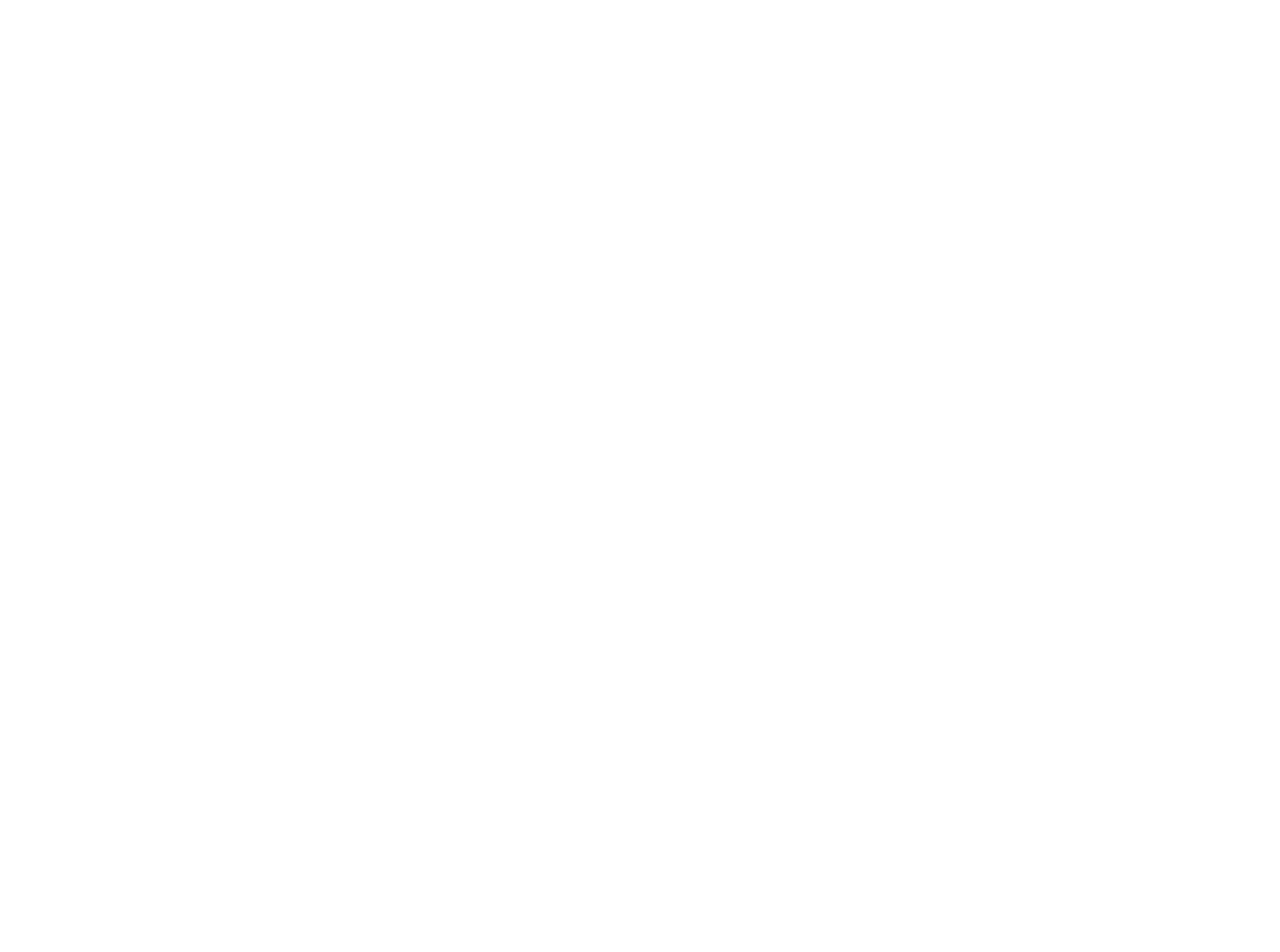
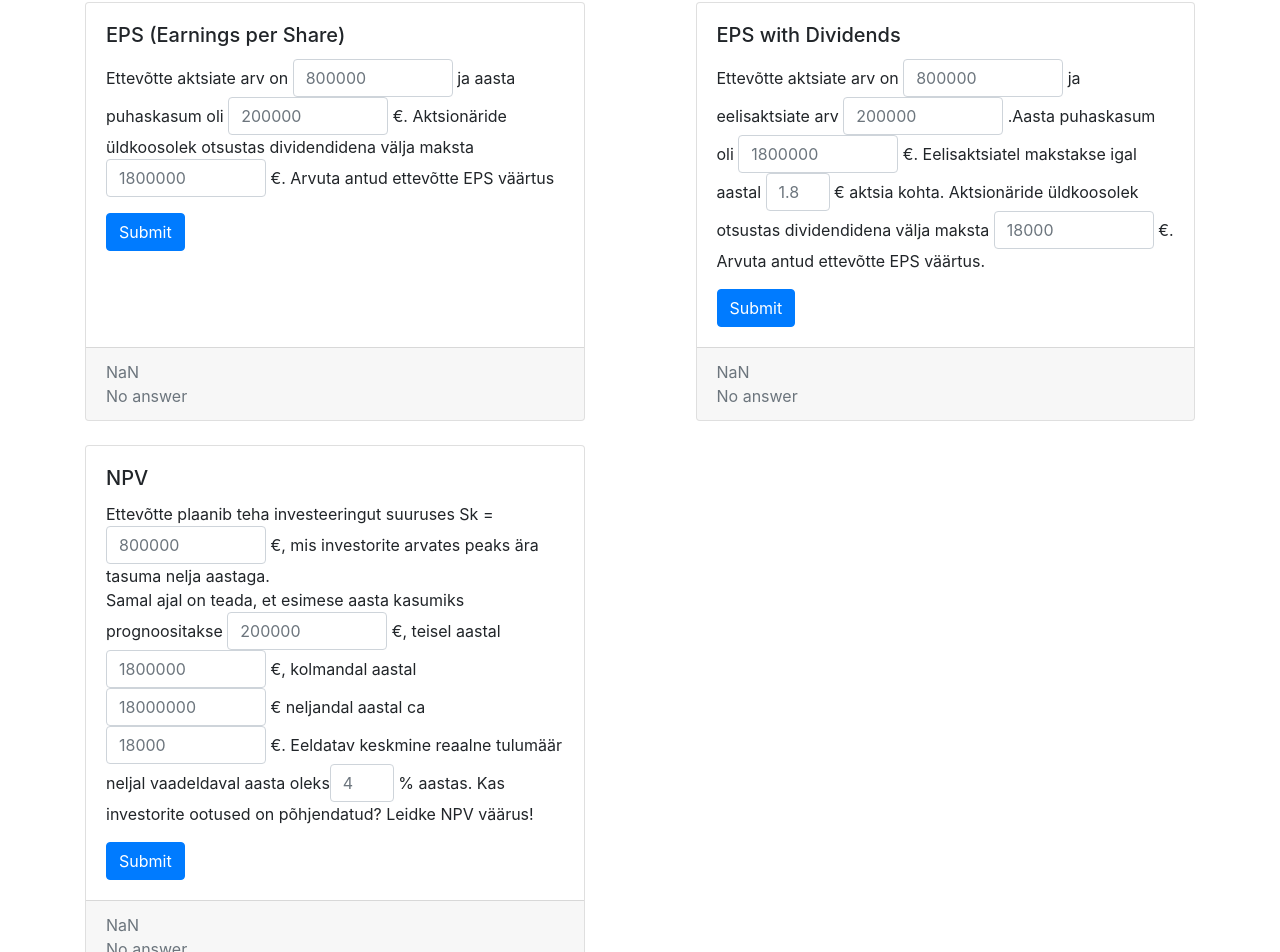
Before and after one commit to kuldarvakker/math-calc-forms-icy0031, a React (Create React App) app: page / in a window 1280 px wide. Shown: the part 1486-2438 px from the top of the page. Before the commit the page ends 1488 px from the top, so only its background shows below. Built offline with nearby package versions, Linux system fonts and the light colour scheme.

Commit message:
Eps, EpsDiv, Npv

```diff
--- a/src/App.tsx
+++ b/src/App.tsx
@@ -8,7 +8,7 @@
     RoiYearly,
     RoaRoe,
     TasuvusAeg,
-    TasuvusPunkt
+    TasuvusPunkt, Eps, EpsDiv, Npv
 } from "./formulas/AjaldatudKasumiVaartus";
 
 function App() {
@@ -21,6 +21,10 @@
     const [roe, setRoe] = useState([NaN, "No answer"]);
     const [tasuvusAeg, setTasuvusAeg] = useState([NaN, "No answer"]);
     const [tasuvusPunkt, setTasuvusPunkt] = useState([NaN, "No answer"]);
+    const [eps, setEps] = useState([NaN, "No answer"]);
+    const [epsDiv, setEpsDiv] = useState([NaN, "No answer"]);
+    const [npv, setNpv] = useState([NaN, "No answer"]);
+
 
 
     return (
@@ -138,6 +142,64 @@
                     answer={tasuvusPunkt}
                 />
 
+                <FormCard
+                    title={'EPS (Earnings per Share)'}
+                    handleSubmit={(e) => setEps(Eps(e))}
+                    text={[
+                        'Ettevõtte aktsiate arv on ',
+                        <Form.Control type="text" style={{display: "inline", width: "10rem"}} placeholder="800000"/>,
+                        ' ja aasta puhaskasum oli ',
+                        <Form.Control type="text" style={{display: "inline", width: "10rem"}} placeholder="200000"/>,
+                        ' €. Aktsionäride üldkoosolek otsustas dividendidena välja maksta ',
+                        <Form.Control type="text" style={{display: "inline", width: "10rem"}} placeholder="1800000"/>,
+                        ' €. Arvuta antud ettevõtte EPS väärtus'
+                    ]}
+                    answer={eps}
+                />
+
+                <FormCard
+                    title={'EPS with Dividends'}
+                    handleSubmit={(e) => setEpsDiv(EpsDiv(e))}
+                    text={[
+                        'Ettevõtte aktsiate arv on ',
+                        <Form.Control type="text" style={{display: "inline", width: "10rem"}} placeholder="800000"/>,
+                        ' ja eelisaktsiate arv ',
+                        <Form.Control type="text" style={{display: "inline", width: "10rem"}} placeholder="200000"/>,
+                        ' .Aasta puhaskasum oli ',
+                        <Form.Control type="text" style={{display: "inline", width: "10rem"}} placeholder="1800000"/>,
+                        ' €. Eelisaktsiatel makstakse igal aastal ',
+                        <Form.Control type="text" style={{display: "inline", width: "4rem"}} placeholder="1.8"/>,
+                        ' € aktsia kohta. Aktsionäride üldkoosolek otsustas dividendidena \n' +
+                        'välja maksta ',
+                        <Form.Control type="text" style={{display: "inline", width: "10rem"}} placeholder="18000"/>,
+                        ' €. Arvuta antud ettevõtte EPS väärtus.'
+                    ]}
+                    answer={epsDiv}
+                />
+
+                <FormCard
+                    title={'NPV'}
+                    handleSubmit={(e) => setNpv(Npv(e))}
+                    text={[
+                        'Ettevõtte plaanib teha investeeringut suuruses Sk = ',
+                        <Form.Control type="text" style={{display: "inline", width: "10rem"}} placeholder="800000"/>,
+                        ' €, mis investorite arvates peaks ära tasuma nelja aastaga. ',
+                        <br />,
+                        'Samal ajal on teada, et esimese aasta kasumiks prognoositakse ',
+                        <Form.Control type="text" style={{display: "inline", width: "10rem"}} placeholder="200000"/>,
+                        ' €, teisel aastal ',
+                        <Form.Control type="text" style={{display: "inline", width: "10rem"}} placeholder="1800000"/>,
+                        ' €, kolmandal aastal ',
+                        <Form.Control type="text" style={{display: "inline", width: "10rem"}} placeholder="18000000"/>,
+                        ' € neljandal aastal ca ',
+                        <Form.Control type="text" style={{display: "inline", width: "10rem"}} placeholder="18000"/>,
+                        ' €. Eeldatav keskmine reaalne tulumäär neljal vaadeldaval aasta oleks',
+                        <Form.Control type="text" style={{display: "inline", width: "4rem"}} placeholder="4"/>,
+                        ' % aastas. Kas investorite ootused on põhjendatud? Leidke NPV väärus!'
+                    ]}
+                    answer={npv}
+                />
+
             </Container>
         </div>
     );
--- a/src/formulas/AjaldatudKasumiVaartus.tsx
+++ b/src/formulas/AjaldatudKasumiVaartus.tsx
@@ -129,3 +129,66 @@
     result = b / (1 - (a/c));
     return [result, resultString]
 }
+
+
+export const Eps = (event: FormEvent<HTMLFormElement>) => {
+    event.preventDefault();
+
+    let unCheckedFloats = [...Array.from(event.target as HTMLFormElement)
+        .map(i => parseFloat((i as HTMLInputElement).value))];
+    let numbers = [...unCheckedFloats.filter(elem => !isNaN(elem))];
+
+    let a = numbers[0];
+    let b = numbers[1];
+    let c = numbers[2];
+
+    let result : number = 0;
+    let resultString : string = "";
+    result = (b- c) / a;
+    return [result, resultString]
+}
+
+export const EpsDiv = (event: FormEvent<HTMLFormElement>) => {
+    event.preventDefault();
+
+    let unCheckedFloats = [...Array.from(event.target as HTMLFormElement)
+        .map(i => parseFloat((i as HTMLInputElement).value))];
+    let numbers = [...unCheckedFloats.filter(elem => !isNaN(elem))];
+
+    let a = numbers[0];
+    let b = numbers[1];
+    let c = numbers[2];
+    let d = numbers[3];
+    let e = numbers[4];
+
+    let result : number = 0;
+    let resultString : string = "";
+    result = (c - e - (d * b)) / a;
+    return [result, resultString]
+}
+
+export const Npv = (event: FormEvent<HTMLFormElement>) => {
+    event.preventDefault();
+
+    let unCheckedFloats = [...Array.from(event.target as HTMLFormElement)
+        .map(i => parseFloat((i as HTMLInputElement).value))];
+    let numbers = [...unCheckedFloats.filter(elem => !isNaN(elem))];
+
+    let a = numbers[0];
+    let b = numbers[1];
+    let c = numbers[2];
+    let d = numbers[3];
+    let e = numbers[4];
+    let f = numbers[5] / 100;
+
+    let result : number = 0;
+    let resultString : string = "";
+    result = (b / (1+ f) + c / Math.pow(1+f, 2) + d / Math.pow(1+f, 3) + e / Math.pow(1+f, 4)) - a;
+    if (result > 0) {
+        resultString = "NPV > 0 tasub kaaluda investeeringu tegemist"
+    }
+    else if (result < 0) {
+        resultString = "NPV < 0 investeering riskantsevõitu";
+    }
+    return [result, resultString]
+}
```
